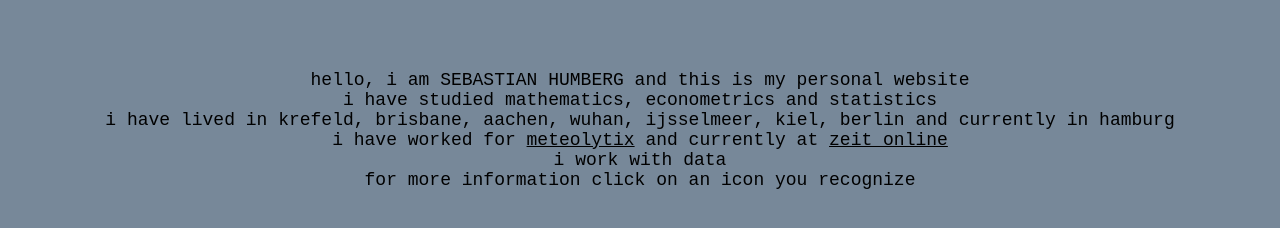
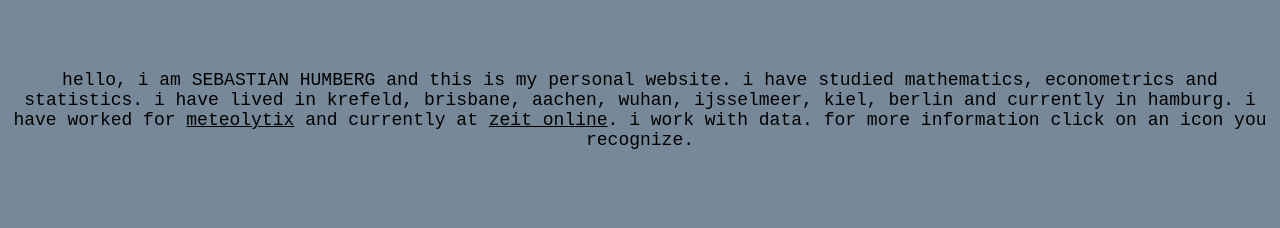
Before and after one commit to shmbrg/sebastianhumberg.xyz, a plain HTML site: page index.html in a window 1280 px wide. Shown: the part 320-548 px from the top of the page. Drawn offline with Linux system fonts and the light colour scheme.

Commit message:
Update index.html

```diff
--- a/index.html
+++ b/index.html
@@ -15,12 +15,12 @@
 	</div>
 
 	<p>
-		hello, i am SEBASTIAN HUMBERG and this is my personal website <br>
-		i have studied mathematics, econometrics and statistics <br>
-		i have lived in krefeld, brisbane, aachen, wuhan, ijsselmeer, kiel, berlin and currently in hamburg <br>
-		i have worked for <a href="https://www.meteolytix.de" target="_blank" rel="noopener nofollow">meteolytix</a> and currently at <a href="https://www.zeit.de/index" target="_blank" rel="noopener nofollow">zeit online</a> <br>
-		i work with data <br>
-		for more information click on an icon you recognize <br>
+		hello, i am SEBASTIAN HUMBERG and this is my personal website.
+		i have studied mathematics, econometrics and statistics.
+		i have lived in krefeld, brisbane, aachen, wuhan, ijsselmeer, kiel, berlin and currently in hamburg.
+		i have worked for <a href="https://www.meteolytix.de" target="_blank" rel="noopener nofollow">meteolytix</a> and currently at <a href="https://www.zeit.de/index" target="_blank" rel="noopener nofollow">zeit online</a>.
+		i work with data.
+		for more information click on an icon you recognize.
 	</p>
 </body>
 
```
